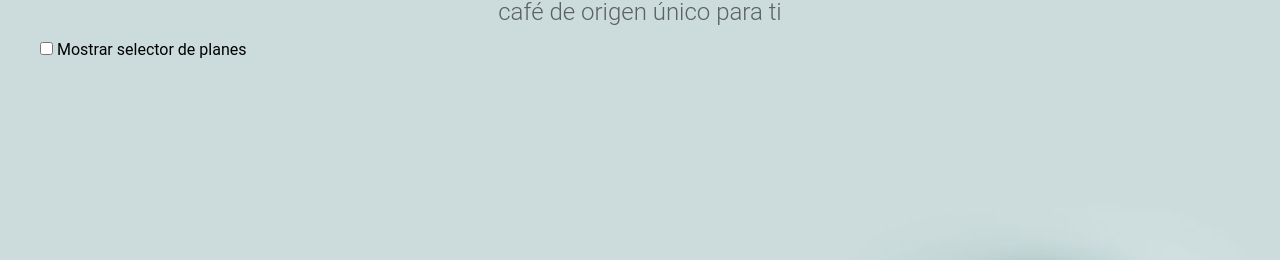
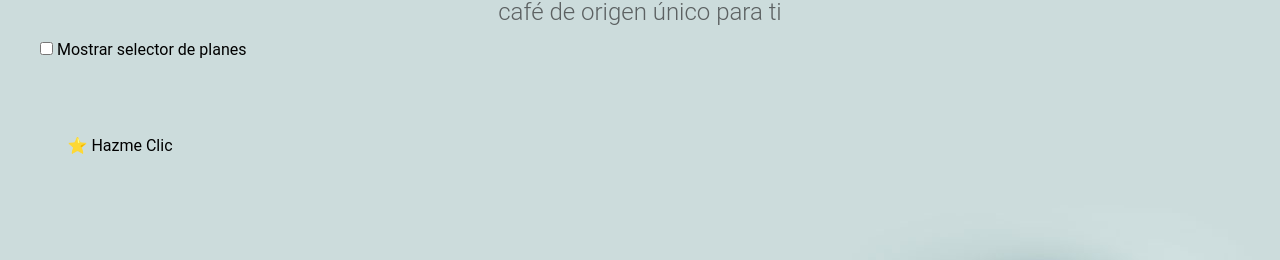
Before and after one commit to MarianaAleman211130185/DADM-2024B, a Vue app: page / in a window 1280 px wide. Shown: the part 160-420 px from the top of the page. Built offline with nearby package versions, Linux system fonts and the light colour scheme.

Commit message:
⭐S04A02 Slots

```diff
--- a/src/App.vue
+++ b/src/App.vue
@@ -1,5 +1,6 @@
 <script setup>
 import PlanPicker from './components/PlanPicker.vue';
+import fancyButton from './components/FancyButton.vue';
 import { ref } from 'vue';
 const showPlans = ref(false);
 </script>
@@ -21,10 +22,17 @@ const showPlans = ref(false);
     </label>
     <PlanPicker v-if="showPlans"/>
 <!-- TODO  -->
-    </div>
+  </div>
+  <div class="content">
+    <fancy-button>
+      <template #icon="{ hover }">
+        {{ hover ? "🌟" : "⭐"}}
+      </template>
+      Hazme Clic
+    </fancy-button>
+  </div>
 </template>
 <style scoped>
-
 header {
   line-height: 1.5;
 }
--- /dev/null
+++ b/src/components/FancyButton.vue
@@ -0,0 +1,24 @@
+<template>
+    <button
+      @mouseenter="hover = true"
+      @mouseleave="hover = false">
+      <slot name="icon" :hover="hover">➡️</slot>
+      <slot>Submit</slot>
+    </button>
+  </template>
+
+  <script setup>
+  import { ref } from 'vue';
+  const hover = ref(false);
+  </script>
+
+  <style scoped>
+  .content{
+  text-align: center;
+}
+button{
+  width: 10rem;
+  margin: 30px auto;
+  font-size: 1rem;
+}
+  </style>
```
